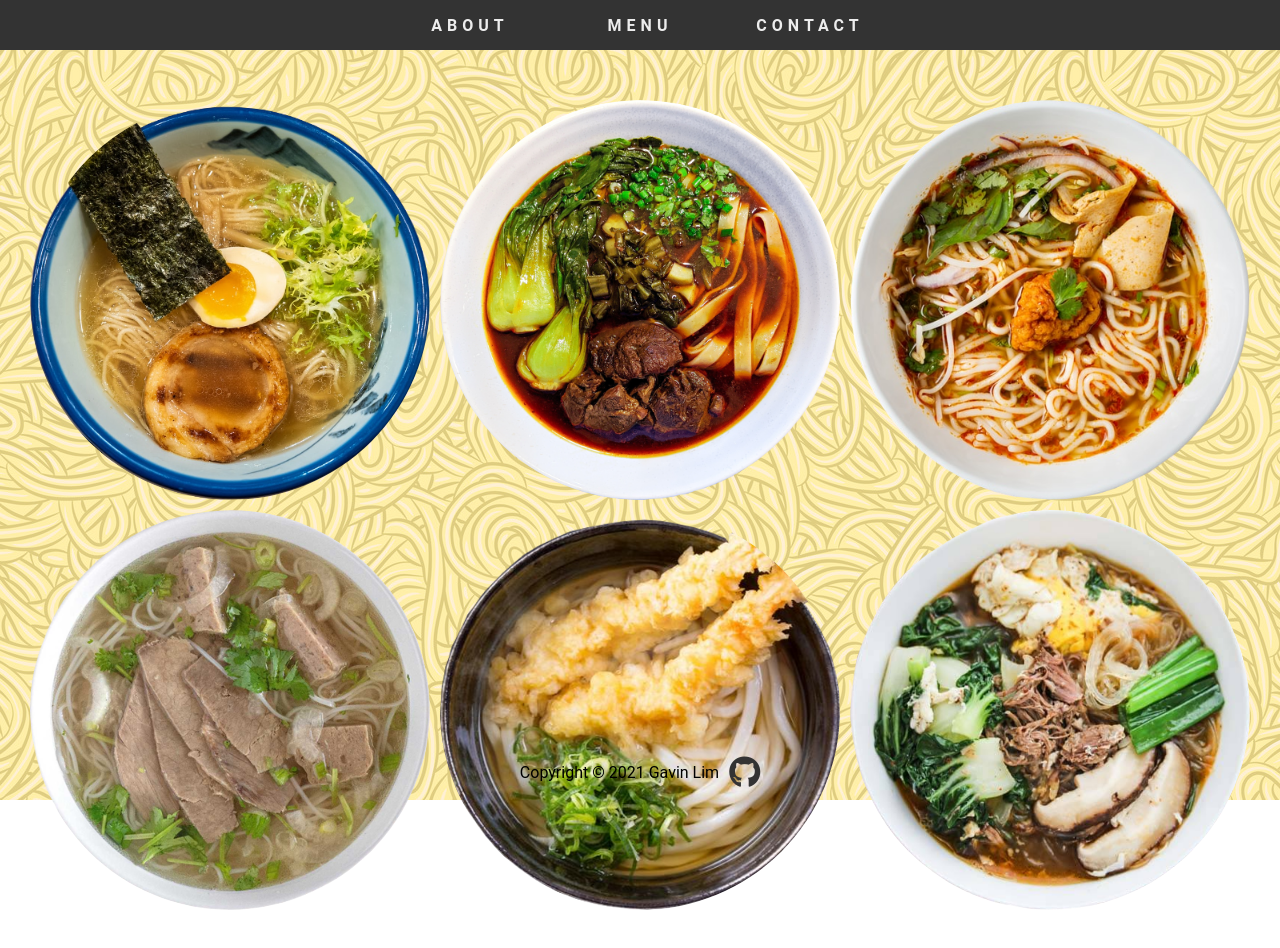
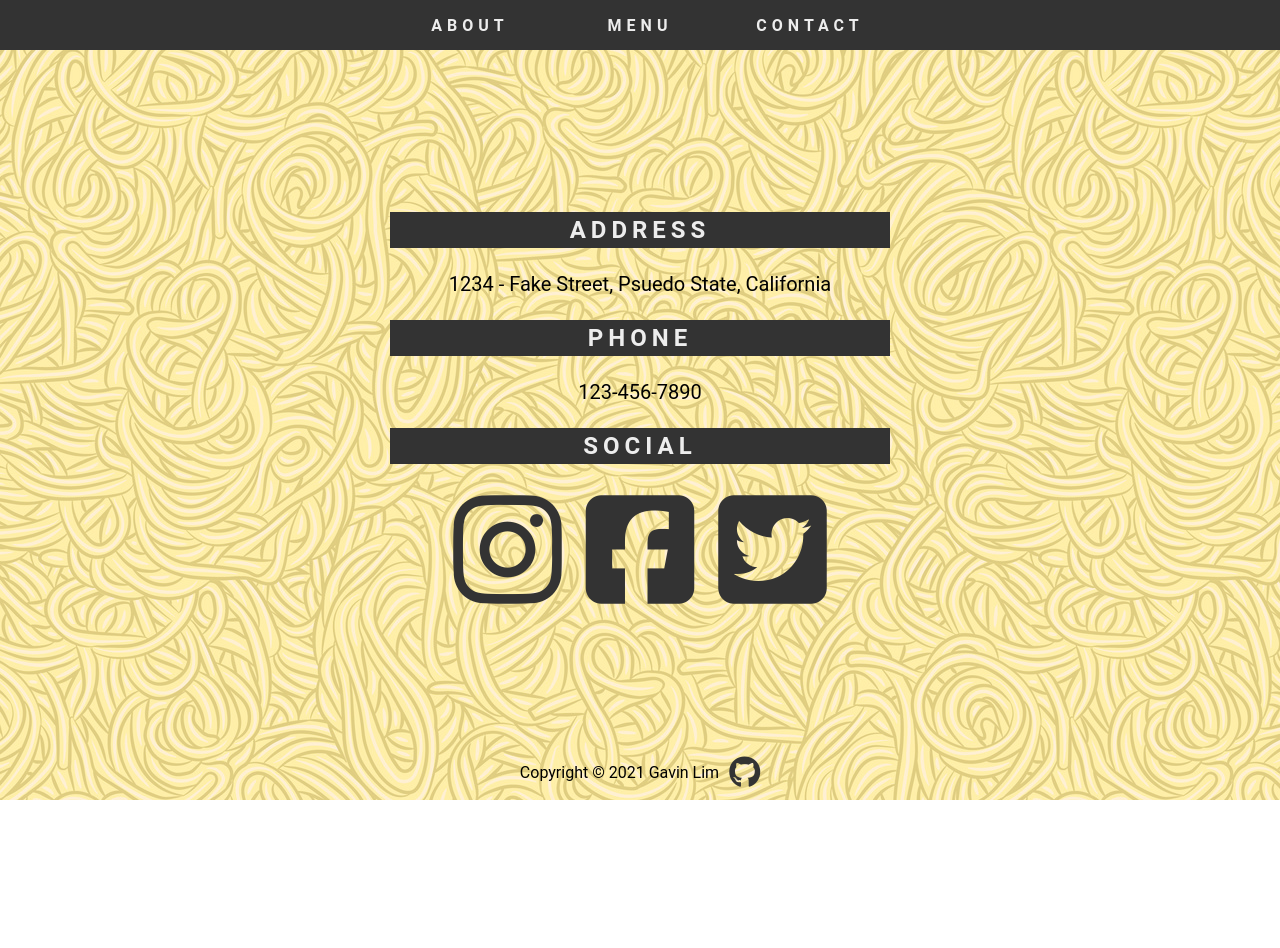
Before and after one commit to gavinslim/restaurant-page, a website built with webpack: page dist/index.html in a window 1280 px wide. After the commit the page ends 800 px from the top, so only its background shows below. Built offline with nearby package versions, Linux system fonts and the light colour scheme.

Commit message:
Complete social page

```diff
--- a/src/homepage.js
+++ b/src/homepage.js
@@ -149,7 +149,7 @@ function create_menu() {
     menu.appendChild(ramen_element);
 
     // Taiwanese Beef Noodle
-    const beef_noodle_desc = 'Braised beef served with a rich and slightly spicy broth and '
+    const beef_noodle_desc = 'Braised beef served with a rich and slightly spicy broth with vermicilli noodles'
     const beef_noodle = create_dish('Taiwanese Beef Noodle', 12, beef_noodle_desc);
     const beef_element = beef_noodle.create_element(Taiwan);
     menu.appendChild(beef_element);
@@ -161,24 +161,96 @@ function create_menu() {
     menu.appendChild(spicy_noodle_element);
 
     // Pho
-    const pho_desc = 'Spicy beef broth served with rice noodle, fish cake, beansprout'
-    const pho = create_dish('Beef Pho', 10, pho_desc);
+    const pho_desc = 'Beef flank in a rich beef broth served with thin rice noodles'
+    const pho = create_dish('Beef Pho', 12, pho_desc);
     const pho_element = pho.create_element(Pho);
     menu.appendChild(pho_element);
 
     // Tempura Udon
-    const udon_desc = 'Spicy beef broth served with rice noodle, fish cake, beansprout'
-    const udon = create_dish('Tempura Udon', 10, udon_desc);
+    const udon_desc = 'Shrimp tempura and chewy wheat noodles in a unami-rich dashi soup stock'
+    const udon = create_dish('Tempura Udon', 11, udon_desc);
     const udon_element = udon.create_element(Udon);
     menu.appendChild(udon_element);
 
     // Korean Spicy Beef
-    const korean_desc = 'Spicy beef broth served with rice noodle, fish cake, beansprout'
-    const korean = create_dish('Korean Spicy Beef', 10, korean_desc);
+    const korean_desc = 'Korean spicy beef, green scalions, egg, mushroom and bok-choy vegetables with glass noodles'
+    const korean = create_dish('Korean Spicy Beef', 14, korean_desc);
     const korean_element = korean.create_element(Korean);
     menu.appendChild(korean_element);
 
     main.appendChild(menu);
+}
+
+function create_contact() {
+    // Get main and clear existing section
+    const main = document.getElementById('main');
+    main.innerHTML = '';
+
+    const contact = document.createElement('div');
+    contact.setAttribute('id', 'contact-container');
+
+    // Address
+    const address_container = document.createElement('div');
+    address_container.classList.add('contact-subgroup')
+
+    const address_header = document.createElement('p');
+    address_header.classList.add('contact-header');
+    address_header.innerHTML = 'ADDRESS';
+    address_container.appendChild(address_header);
+
+    const location = document.createElement('p');
+    location.classList.add('contact-info');
+    location.innerHTML = '1234 - Fake Street, Psuedo State, California';
+    address_container.appendChild(location);
+
+    contact.appendChild(address_container);
+
+    // Phone Number
+    const number_container = document.createElement('div');
+    number_container.classList.add('contact-subgroup');
+
+    const number_header = document.createElement('p');
+    number_header.classList.add('contact-header');
+    number_header.innerHTML = 'PHONE';
+    number_container.appendChild(number_header);
+
+    const number = document.createElement('p');
+    number.classList.add('contact-info');
+    number.innerHTML = '123-456-7890';
+    number_container.appendChild(number);
+
+    contact.appendChild(number_container);
+
+    // Social Media
+    const social_container = document.createElement('div');
+    social_container.setAttribute('id', 'social-subgroup');
+
+    const social_header = document.createElement('p');
+    social_header.classList.add('contact-header');
+    social_header.innerHTML = 'SOCIAL';
+    social_container.appendChild(social_header);
+
+    const social_logos = document.createElement('div');
+    social_logos.setAttribute('id', 'logo-group');
+
+    // IG
+    const instagram = document.createElement('i');
+    instagram.classList.add('fab', 'fa-instagram', 'social');
+    social_logos.appendChild(instagram);
+
+    // Facebook
+    const facebook = document.createElement('i');
+    facebook.classList.add('fab', 'fa-facebook-square', 'social');
+    social_logos.appendChild(facebook);
+
+    // Twitter
+    const twitter = document.createElement('i');
+    twitter.classList.add('fab', 'fa-twitter-square', 'social');
+    social_logos.appendChild(twitter);
+    social_container.appendChild(social_logos);
+
+    contact.appendChild(social_container);
+    main.appendChild(contact);
 }
 
 function create_main() {
@@ -187,14 +259,6 @@ function create_main() {
     // Create main div
     const main = document.createElement('div');
     main.setAttribute('id', 'main');
-
-    // About container
-    // const about = create_about();
-    // main.appendChild(about);
-
-    // Menu container
-    // const menu = create_menu();
-    // main.appendChild(menu);
 
     content.appendChild(main);
     return;
@@ -230,4 +294,4 @@ function create_footer() {
 }
 
 
-export {create_header, create_main, create_about, create_menu, create_footer};
+export {create_header, create_main, create_about, create_menu, create_contact, create_footer};
--- a/src/index.js
+++ b/src/index.js
@@ -1,4 +1,4 @@
-import {create_header, create_main, create_about, create_menu, create_footer} from './homepage.js';
+import {create_header, create_main, create_about, create_menu, create_contact, create_footer} from './homepage.js';
 import './style.css';
 
 
@@ -8,14 +8,15 @@ create_footer();
 
 const about = document.getElementById('link-about');
 about.addEventListener('click', create_about);
-// about.click();
+about.click();
 
 const menu = document.getElementById('link-menu');
 menu.addEventListener('click', create_menu);
-menu.click();
+// menu.click();
 
 const contact = document.getElementById('link-contact');
-contact.addEventListener('click', console.log('hello'));
+contact.addEventListener('click', create_contact);
+contact.click();
 
 // const parent = document.getElementById('content');
 // const element = document.createElement('div');
--- a/src/style.css
+++ b/src/style.css
@@ -5,24 +5,19 @@
 }
 
 body {
-    display: flex;
-    justify-content: center;
-    /* gap: 20px; */
     font-family: Roboto, sans-serif;
-    /* background-color: black; */
-    min-height: 100vh;
+    height: auto;
+    /* width: 100vw; */
     margin: 0px;
 }
 
-body::before {
+#content::after {
     content: "";
     position: absolute;
     top: 0;
     left: 0;
     right: 0;
     bottom: 0;
-    min-width: 100vw;
-    min-height: 100vh;
     z-index: -1;
     opacity: .5;
     background-image: url('noodle-bkg.jpg');
@@ -31,6 +26,9 @@ body::before {
 #content {
     display: flex;
     flex-direction: column;
+    min-height: 100vh;
+    margin: 0px;
+    position: relative;
 }
 
 #header {
@@ -38,8 +36,6 @@ body::before {
     flex-direction: column;
     justify-content: center;
     align-items: center;
-    min-width: 100vw;
-    /* border: 1px solid green; */
 
     height: 50px;
     background-color: var(--primary-dark);
@@ -75,11 +71,11 @@ body::before {
 #main {
     display: flex;
     justify-content: center;
-    padding-bottom: 60px;
+    padding-bottom: 20px;
+    margin-bottom: 60px;
 }
 
 .section-container {
-    /* border: 1px solid black; */
     display: flex;
     justify-content: center;
     align-items: center;
@@ -92,7 +88,6 @@ body::before {
 }
 
 #about-container {
-    /* border: 1px solid blue; */
     text-align: center;
 
     display: flex;
@@ -117,18 +112,13 @@ body::before {
     height: 100px;
     width: 600px;
     line-height: 1.6;
-    /* font-weight: bold; */
-    /* opacity: 90%; */
 
     display: flex;
     justify-content: center;
     align-items: center;
 
-    /* border: 1px solid red; */
-    /* color: var(--primary-dark); */
     color: var(--primary-dark);
     text-shadow: 0 0 1px var(--primary-dark);
-
 }
 
 .menu {
@@ -140,8 +130,6 @@ body::before {
     gap: 10px;
 
     margin-top: 50px;
-    /* border: 1px solid green; */
-    /* background-color: white; */
 }
 
 .dish {
@@ -157,7 +145,6 @@ body::before {
 
     position: relative;
     transition: all 0;
-    /* border: 1px solid blue; */
 }
 
 .dish:hover {
@@ -173,8 +160,6 @@ body::before {
     border-radius: 50%;
 
     transition: all 0;
-    /* border: 1px solid black;  */
-    /* background-color: var(--primary-dark); */
 }
 
 .dish-picture:hover {
@@ -231,6 +216,101 @@ body::before {
     opacity: 1;
 }
 
+/* Contact Page  */
+#contact-container {
+    position: fixed;
+    left: 50%;
+    top: 50%;
+    transform: translateX(-50%) translateY(-50%);
+
+    width: 500px;
+    height: 500px;
+
+    display: flex;
+    flex-direction: column;
+    justify-content: center;
+    align-items: center;
+
+    /* gap: 24px; */
+}
+
+.contact-subgroup {
+    display: flex;
+    flex-direction: column;
+    align-items: center;
+}
+
+.contact-header {
+    font-weight: bold;
+    letter-spacing: 5px;
+    font-size: 24px;
+
+    background-color: var(--primary-dark);
+    width: 500px;
+    height: 36px;
+    color: var(--background-grey);
+
+    display: flex;
+    justify-content: center;
+    align-items: center;
+}
+
+.contact-info {
+    margin: 0px;
+    font-size: 20px;
+}
+
+#social-subgroup {
+    display: flex;
+    flex-direction: column;
+}
+
+#logo-group {
+    display: flex;
+    justify-content: center;
+    gap: 24px;
+}
+
+.social {
+    color: var(--primary-dark);
+    font-size: 124px;
+    cursor: pointer;
+    transition: all 250ms ease;
+}
+
+.fa-instagram:hover {
+    color: #8134AF;
+    animation: shake 0.5s;
+    animation-iteration-count: infinite;
+}
+
+.fa-facebook-square:hover {
+    color: #3B5998;
+    animation: shake 0.5s;
+    animation-iteration-count: infinite;
+}
+
+.fa-twitter-square:hover {
+    color: #1DA1F2;
+    animation: shake 0.5s;
+    animation-iteration-count: infinite;
+}
+
+@keyframes shake {
+    0% { transform: rotate(0deg); }
+    10% { transform: rotate(4deg); }
+    20% { transform: rotate(0deg); }
+    30% { transform: rotate(-4deg); }
+    40% { transform: rotate(0deg); }
+    50% { transform: rotate(4deg); }
+    60% { transform: rotate(0deg); }
+    70% { transform: rotate(-4deg); }
+    80% { transform: rotate(0deg); }
+    90% { transform: rotate(4deg); }
+    100% { transform: rotate(0deg); }
+}
+
+/* Footer */
 #footer {
     position: absolute;
     bottom: 0;
```
